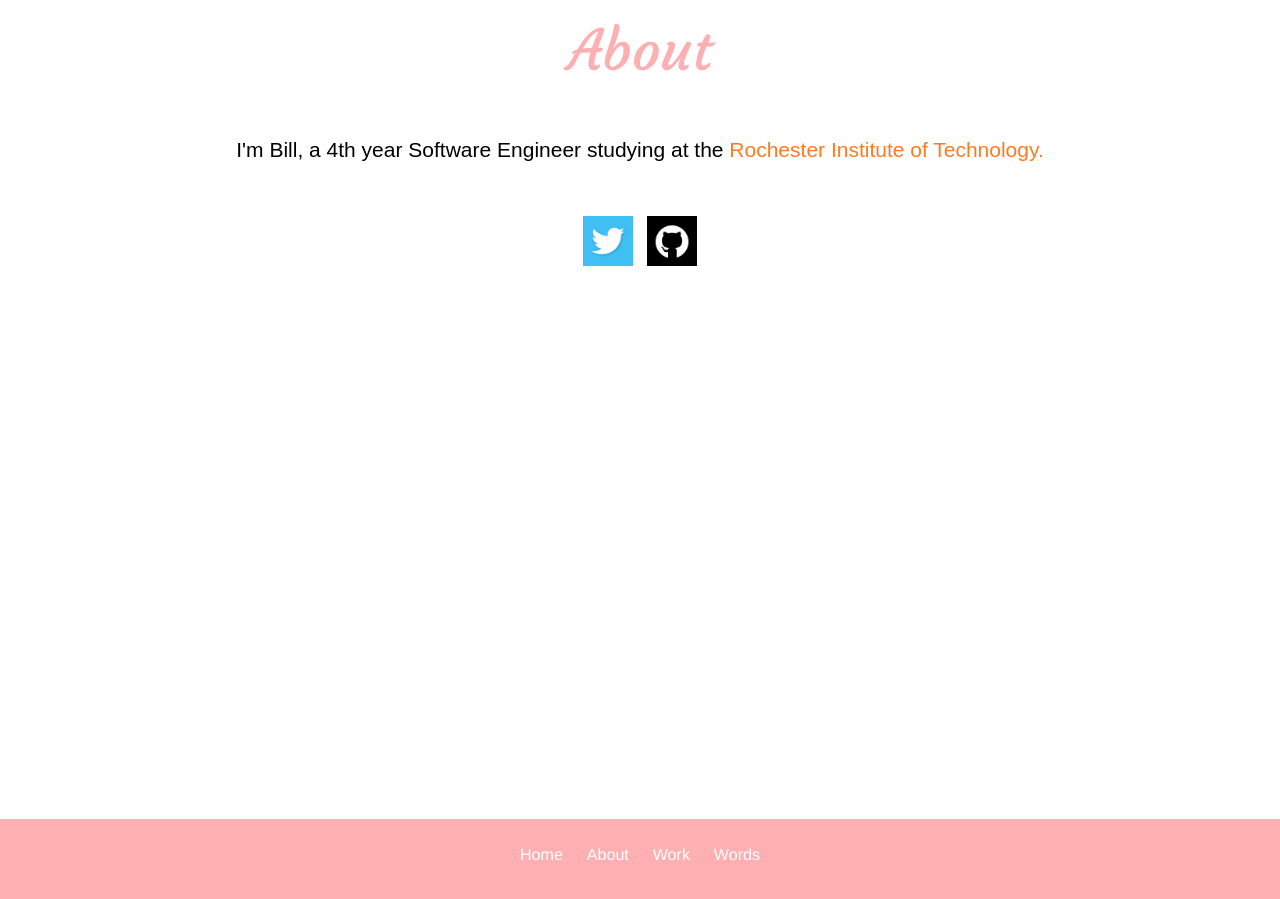
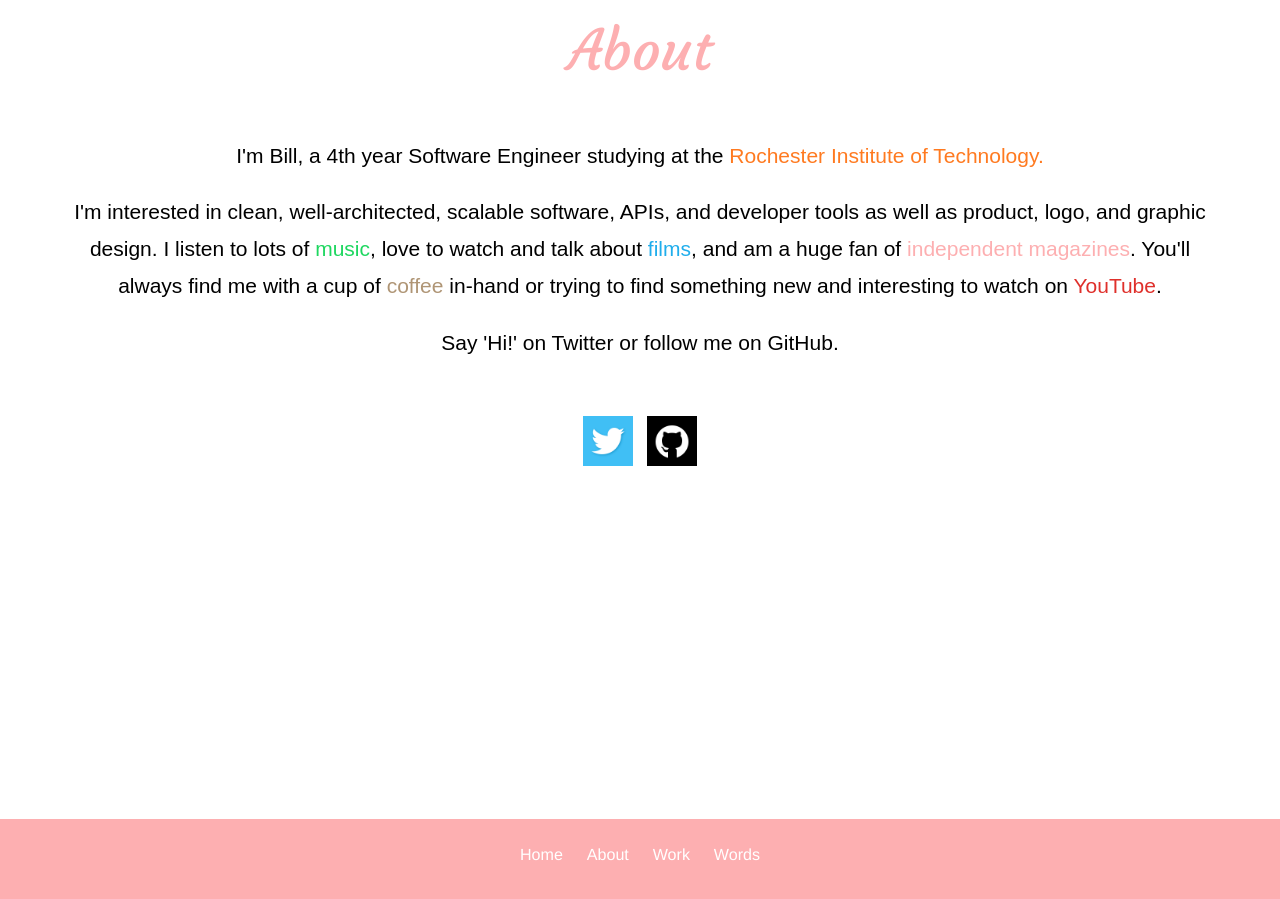
Before and after one commit to billdybas/billdybas.github.io, a Jekyll site: the page built from about/index.html, in a window 1280 px wide. Built offline with Jekyll 4.4.1, drawn with Linux system fonts in a browser that asks for light colours; some web fonts are replaced.

Commit message:
Add About Text & Colors

```diff
--- a/_scss/_color.scss
+++ b/_scss/_color.scss
@@ -35,9 +35,42 @@
     color: $red;
 
     &:visited {
-      color: $red;
+        color: $red;
     }
     &:hover {
-      color: $red-lighter;
+        color: $red-lighter;
     }
 }
+
+.green {
+    color: $green;
+
+    &:visited {
+        color: $green;
+    }
+    &:hover {
+        color: $green-lighter;
+    }
+}
+
+.pink {
+    color: $pink;
+
+    &:visited {
+        color: $pink;
+    }
+    &:hover {
+        color: $pink-lighter;
+    }
+}
+
+.brown {
+    color: $brown;
+
+    &:visited {
+        color: $brown;
+    }
+    &:hover {
+        color: $brown-lighter;
+    }
+}
--- a/_scss/_main.scss
+++ b/_scss/_main.scss
@@ -174,3 +174,7 @@ footer {
   margin: 0 auto;
   margin-top: 2em;
 }
+
+.about h3 {
+  line-height: 1.75;
+}
--- a/_scss/_variables.scss
+++ b/_scss/_variables.scss
@@ -2,6 +2,7 @@ $white: #fff;
 $black: #000;
 $grey: #2a3232;
 $pink: #fdafb1;
+$pink-lighter: rgba(253, 175, 177, 0.5);
 $clear: rgba(255,255,255,0);
 $orange: rgb(255, 122, 32);
 $orange-lighter: rgba(255, 122, 32, 0.5);
@@ -11,3 +12,7 @@ $dark-blue: rgb(17, 90, 152);
 $dark-blue-lighter: rgba(17, 90, 152, 0.5);
 $red: rgb(223, 48, 43);
 $red-lighter: rgba(223, 48, 43, 0.5);
+$green: rgb(30, 215, 96);
+$green-lighter: rgba(30, 215, 96, 0.5);
+$brown: rgb(175, 149, 117);
+$brown-lighter: rgba(175, 149, 117, 0.5);
--- a/about/index.html
+++ b/about/index.html
@@ -3,10 +3,16 @@ layout: page
 title: "About"
 styles: main
 ---
-<div class="container">
+<div class="container about">
   <div class="row">
     <h1 class="title">About</h1>
     <h3>I'm Bill, a 4th year Software Engineer studying at the <a href="//www.rit.edu" class="orange">Rochester Institute of Technology.</a></h3>
+    <h3>
+      I'm interested in clean, well-architected, scalable software, APIs, and developer tools as well as product, logo, and graphic design.
+      I listen to lots of <a href="//open.spotify.com/user/billdybas" class="green">music</a>, love to watch and talk about <a href="//www.imdb.com/title/tt0335266/" class="light-blue">films</a>, and am a huge fan of <a href="//www.stackmagazines.com/" class="pink">independent magazines</a>.
+      You'll always find me with a cup of <a href="//dybas.io/CoffeeTime/" class="brown">coffee</a> in-hand or trying to find something new and interesting to watch on <a href="//www.youtube.com/user/caseyneistat" class="red">YouTube</a>.
+    </h3>
+    <h3>Say 'Hi!' on Twitter or follow me on GitHub.</h3>
     <div class="social-icons">
       <a href="https://twitter.com/billdybas"><img src="/img/twitter.png" alt="Twitter Logo" class="img-sm"></a>
       <a href="https://github.com/billdybas"><img src="/img/github.png" alt="GitHub Logo" class="img-sm"><a/>
```
